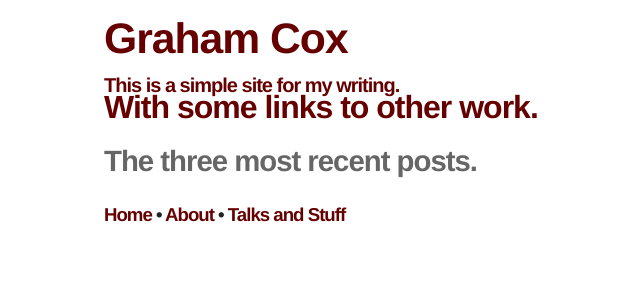
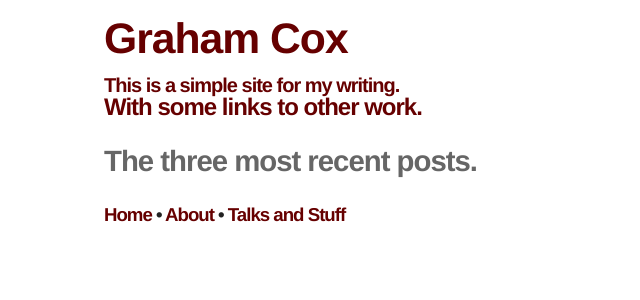
Before and after one commit to citizenspress/citizenspress.github.io, a Jekyll site: the page built from index.html, in a window 1280 px wide. Shown: the top 300 px of the page, without its empty margins (216-856 px from the left). Built offline with Jekyll 4.4.1, drawn with Linux system fonts in a browser that asks for light colours.

Commit message:
Header tweeks 2

```diff
--- a/_layouts/default.html
+++ b/_layouts/default.html
@@ -20,8 +20,8 @@
 <h3 id="home">
   <a href="/" title="Home">This is a simple site for my writing.</a>
       </h3>
-      <h2 id="subtitle">
-        <a href="/books_talks.html">With some links to other work.</a>
+      <h2 id="other">
+        <a href="/other.html">With some links to other work.</a>
       </h2>
 
     </header>
```
